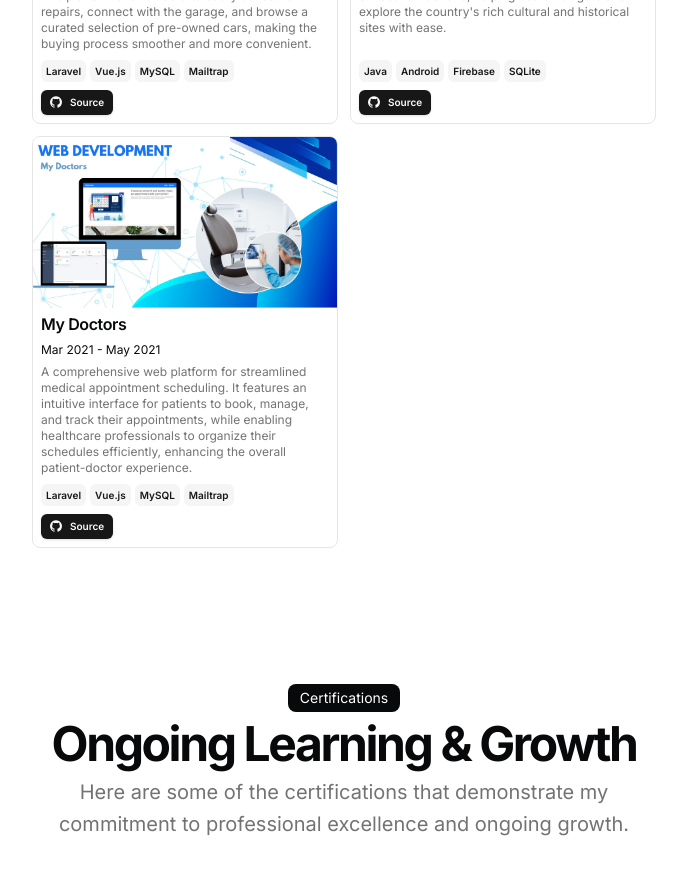
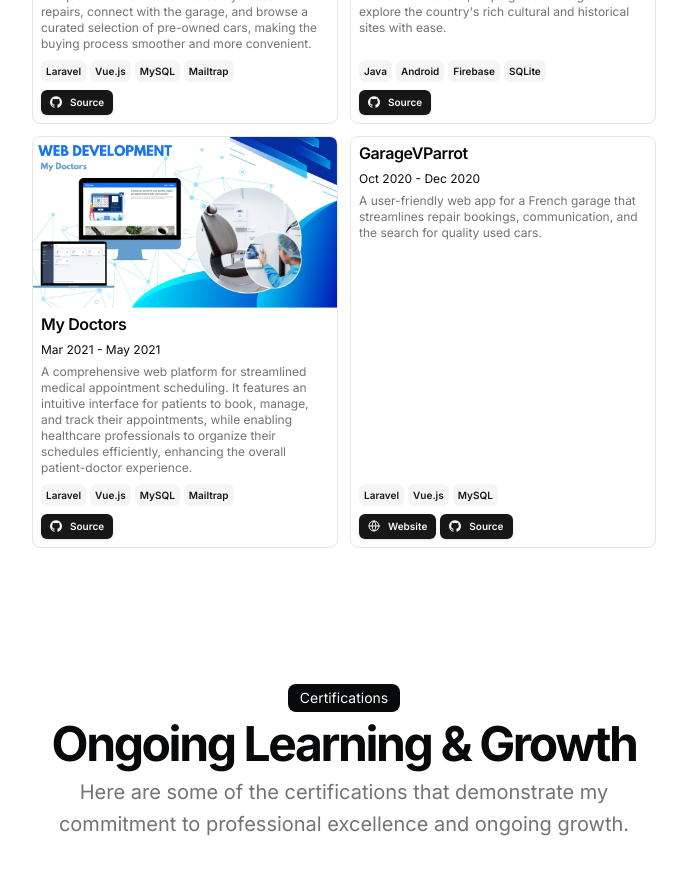
Before and after one commit to CoderZule/My-Portfolio, a Next.js app: page / in a window 1280 px wide. Shown: the part 2040-2921 px from the top of the page, without its empty margins (296-983 px from the left). Built offline with nearby package versions, Linux system fonts and the light colour scheme.

Commit message:
added 1 web project

```diff
--- a/src/data/resume.tsx
+++ b/src/data/resume.tsx
@@ -267,6 +267,37 @@ export const DATA = {
         "",
     },
 
+    {
+      title: "GarageVParrot",
+      href: "",
+      dates: "Oct 2020 - Dec 2020",
+      active: true,
+      description:
+        "A user-friendly web app for a French garage that streamlines repair bookings, communication, and the search for quality used cars.",
+      technologies: [
+        "Laravel",
+        "Vue.js",
+        "MySQL"
+      ],
+      links: [
+       {
+          type: "Website",
+          href: "https://garagevparrot.up.railway.app/",
+          icon: <Icons.globe className="size-3" />,
+        },
+
+        {
+          type: "Source",
+          href: "https://github.com/CoderZule/GarageVParrot",
+          icon: <Icons.github className="size-3" />,
+        },
+      ],
+      image: "",
+      video:
+        "",
+    },
+
+
 
 
   ],
```
